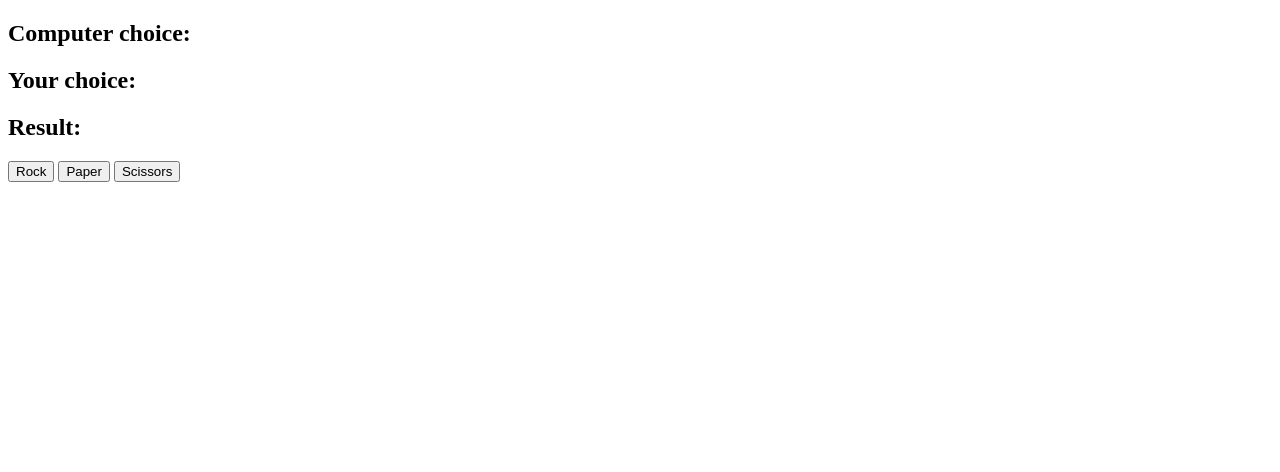
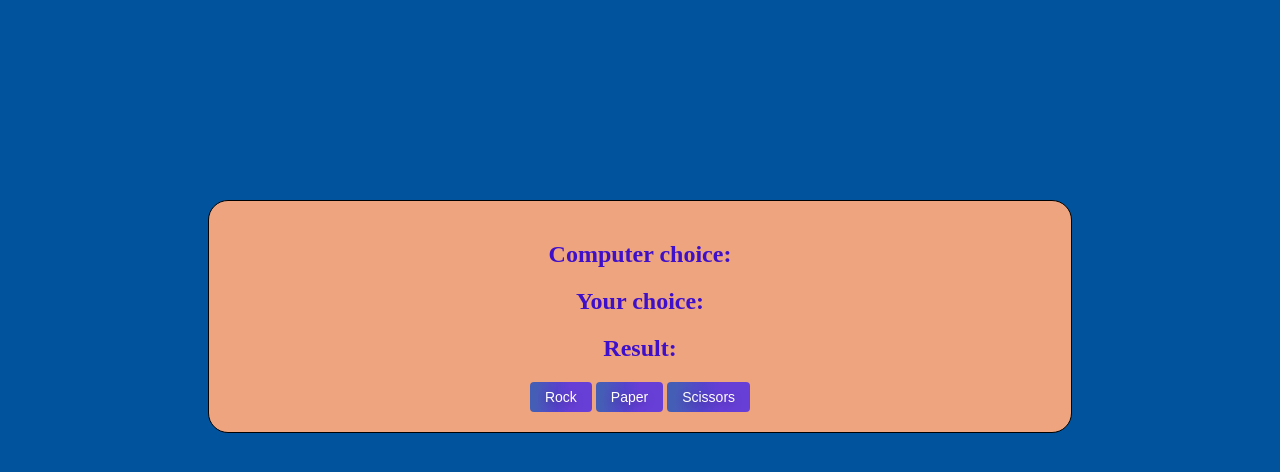
Before and after one commit to itismj/RockPaperScissors, a plain HTML site: page index.html in a window 1280 px wide. Drawn offline with Linux system fonts and the light colour scheme.

Commit message:
Added styles

```diff
--- a/index.html
+++ b/index.html
@@ -7,14 +7,22 @@
     <link rel="stylesheet" href="style.css">
 </head>
 <body>
+    <div class="container">
 
-    <h2>Computer choice:  <span id="computer-choice"></span></h2>
-    <h2>Your choice:  <span id="user-choice"></span></h2>
-    <h2>Result: <span id="result"></span> </h2>
+        <div class="details">
+            <h2>Computer choice:  <span id="computer-choice"></span> </h2>
+            <h2>Your choice:  <span id="user-choice"></span> </h2>
+            <h2>Result: <span id="result"></span> </h2>
 
-    <button id="Rock">Rock</button>
-    <button id="Paper">Paper</button>
-    <button id="Scissors">Scissors</button>
+        </div>
+
+        <div class="choices">
+            <button id="Rock">Rock</button>
+            <button id="Paper">Paper</button>
+            <button id="Scissors">Scissors</button>
+        </div>
+
+    </div>
 
     <script src="script.js"></script>
 </body>
--- a/style.css
+++ b/style.css
@@ -0,0 +1,48 @@
+
+body {
+    background-color:  #00539C;
+    text-align: center;
+}
+
+.container {
+    border: 1px solid black;
+    border-radius: 20px;
+    padding: 20px;
+    margin: 200px;
+    background-color: #EEA47F;
+}
+
+.details {
+    display: inline;
+}
+
+.details h2 span {
+    display: block;
+
+}
+
+button {
+
+    display: inline-block;
+    outline: 0;
+    border: 0;
+    cursor: pointer;
+    color: #fff;
+    font-weight: 500;
+    border-radius: 4px;
+    font-size: 14px;
+    height: 30px;
+    padding: 0px 15px;
+    text-shadow: rgb(0 0 0 / 25%) 0px 3px 8px;
+    background: linear-gradient(92.88deg, rgb(69, 94, 181) 9.16%, rgb(86, 67, 204) 43.89%, rgb(103, 63, 215) 64.72%);
+    transition: all 0.5s ease 0s;
+
+}
+button:hover {
+    box-shadow: rgba(246, 245, 255, 0.5) 0px 1px 40px;
+        transition: all 0.1s ease 0s;
+}
+
+h2 {
+    color: rgb(62, 16, 201);
+}
```
